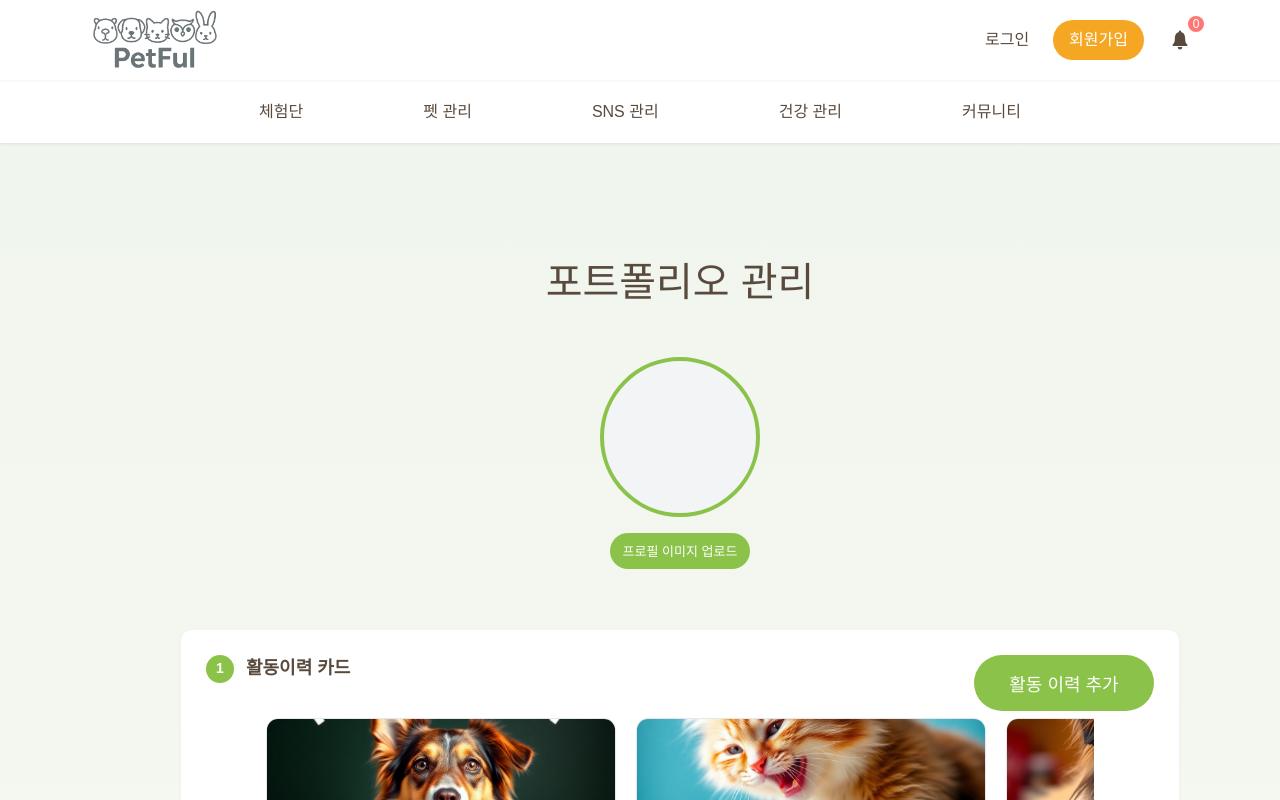
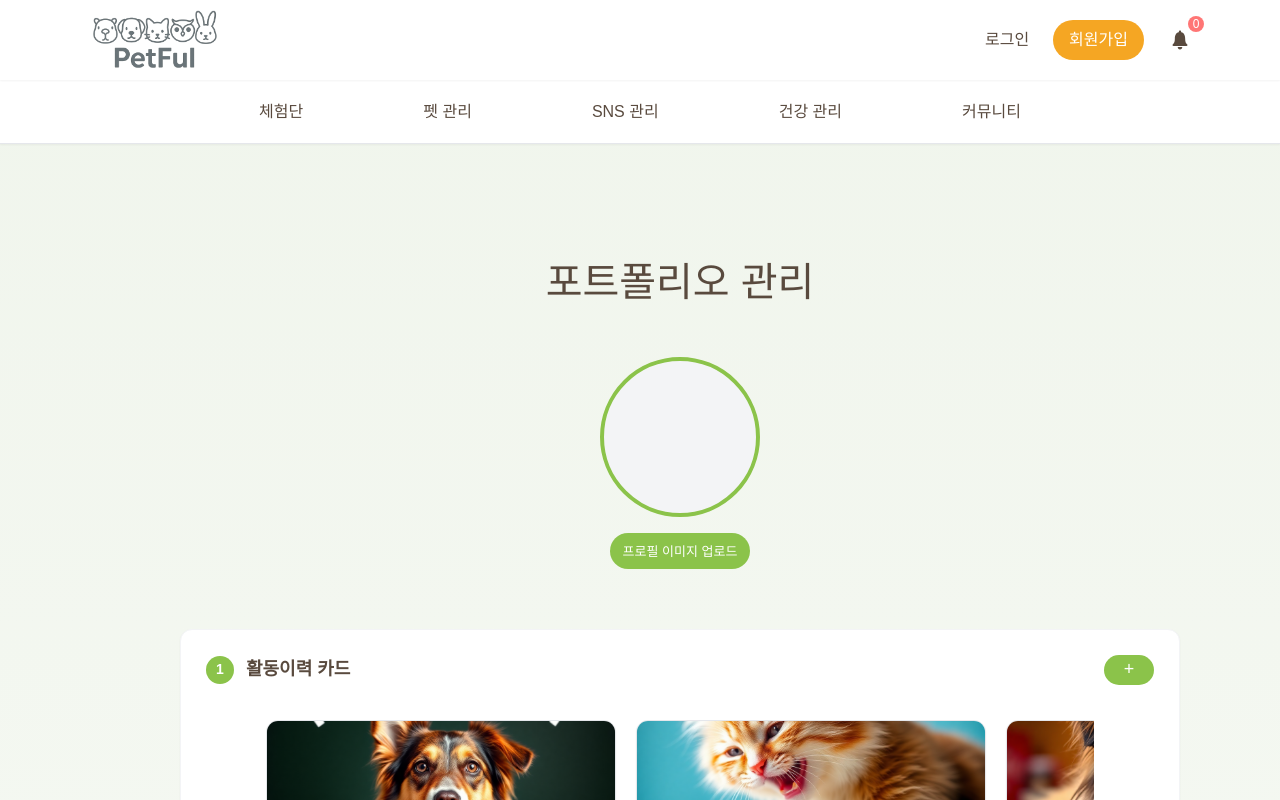
Before and after one commit to backend20250319/BE09-Final-3team-FE, a Next.js app: page /user/portfolio in a window 1280 px wide. Shown: the top 800 px of the page. Built offline with nearby package versions, Linux system fonts and the light colour scheme; a web font is replaced by a local one.

Commit message:
fix : 활동이력추가버튼 '+'으로 변경

```diff
--- a/src/app/user/portfolio/ActivityModal.jsx
+++ b/src/app/user/portfolio/ActivityModal.jsx
@@ -237,7 +237,7 @@ const ActivityModal = ({ isOpen, onClose, onSave, isEditMode }) => {
               width={14}
               height={16}
             />
-          취소
+            취소
           </button>
         </div>
 
--- a/src/app/user/portfolio/Portfolio.module.css
+++ b/src/app/user/portfolio/Portfolio.module.css
@@ -480,8 +480,8 @@
 }
 
 .addCardButton {
-  width: 180px;
-  height: 56px;
+  width: 50px;
+  height: 30px;
   background: #8bc34a;
   border: none;
   border-radius: 28px;
@@ -491,9 +491,8 @@
   font-size: 18px;
   cursor: pointer;
   transition: background-color 0.2s ease;
-  position: absolute;
-  right: 0;
-  top: 0;
+  margin: 0 auto;
+  display: block;
 }
 
 .addCardButton:hover {
--- a/src/app/user/portfolio/page.jsx
+++ b/src/app/user/portfolio/page.jsx
@@ -235,7 +235,7 @@ const PortfolioPage = () => {
                 className={styles.addCardButton}
                 onClick={addActivityCard}
               >
-                활동 이력 추가
+                +
               </button>
             </div>
             <div className={styles.cardsWrapper}>
```
